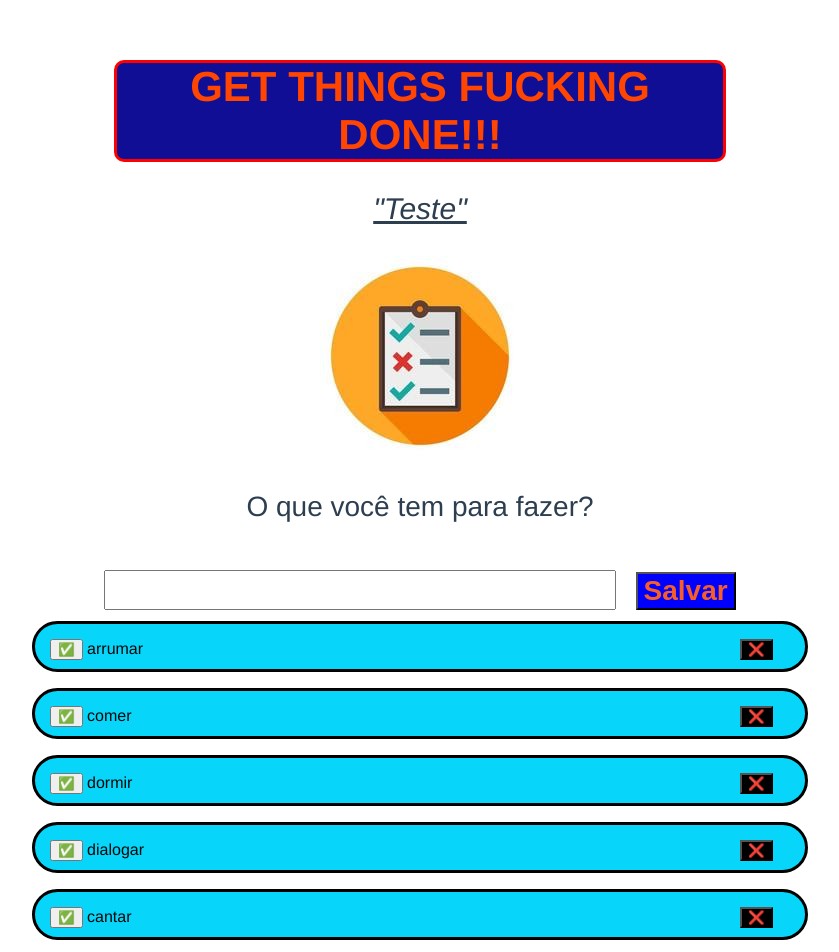
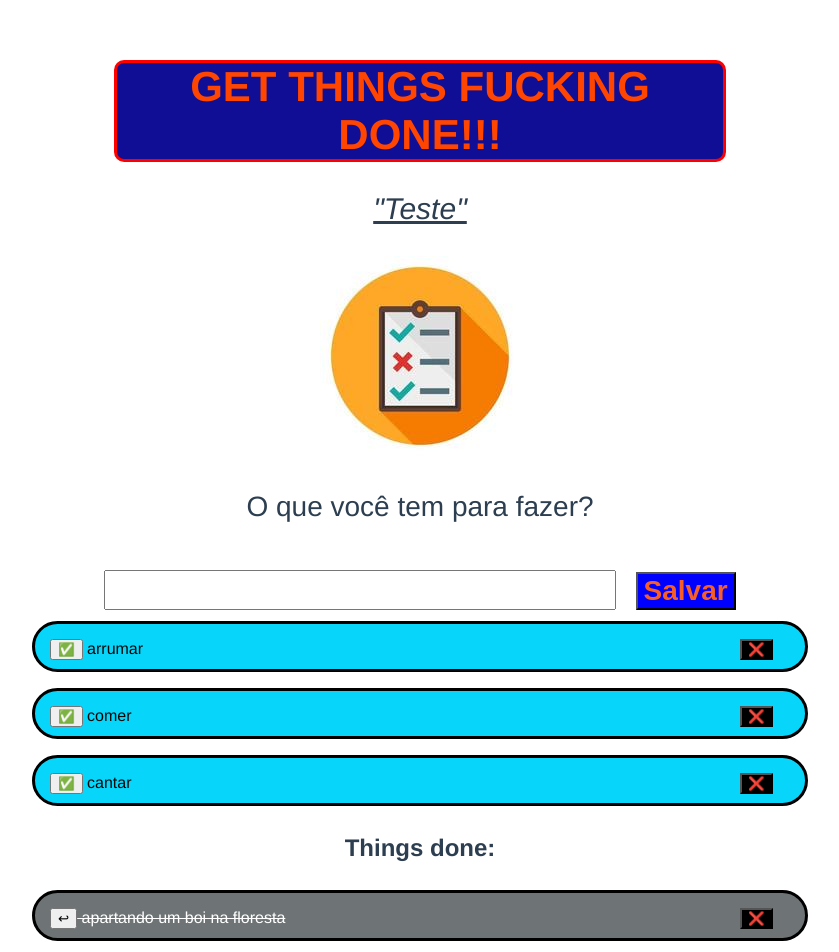
Before and after one commit to YuriShalk/provaLucas, a Vue app: page / in a window 1280 px wide. Shown: the top 952 px of the page, without its empty margins (220-1059 px from the left). Built offline with nearby package versions, Linux system fonts and the light colour scheme.

Commit message:
return button

```diff
--- a/src/components/ListaTarefas.vue
+++ b/src/components/ListaTarefas.vue
@@ -33,6 +33,7 @@
     >
 
     <button id="delete-button" @click="removeTarefaCompletada(j)">&#10060;</button>
+    <button id="return-button" @click="retornaTarefaCompletada(j)">&#8617;</button>
     {{ tarefaCompleta.nomeDaTarefa }}
 
     </div>
@@ -46,17 +47,13 @@ export default {
             listaTarefas: [
                 {nomeDaTarefa: 'arrumar'},
                 {nomeDaTarefa: 'comer'},
-                {nomeDaTarefa: 'dormir'},
-                {nomeDaTarefa: 'dialogar'},
                 {nomeDaTarefa: 'cantar'},
             ],
 
 
             listaTarefasCompletadas: [
-                {nomeDaTarefa: 'x'},
-                {nomeDaTarefa: 'c'},
+                {nomeDaTarefa: 'apartando um boi na floresta'},
             ],
-
 
         }
     },
@@ -74,23 +71,33 @@ export default {
             this.nomeDaTarefa= ''
         },
 
-        removeTarefa(index){
-            this.listaTarefas.splice(index, 1);
+        removeTarefa(i){
+            this.listaTarefas.splice(i, 1);
 
-        },
-
-        removeTarefaCompletada(index){
-            this.listaTarefasCompletadas.splice(index, 1);
         },
 
         concluiTarefa(i){
 
             this.listaTarefasCompletadas.push({
-                nomeDaTarefa: this.listaTarefas[i].nomeDaTarefa
+                nomeDaTarefa:' ' + this.listaTarefas[i].nomeDaTarefa
             });
 
             this.removeTarefa(i)
         },
+
+        retornaTarefaCompletada(i){
+            console.log(this.listaTarefasCompletadas[i].nomeDaTarefa)
+
+            this.listaTarefas.push({
+                nomeDaTarefa:' ' + this.listaTarefasCompletadas[i].nomeDaTarefa
+            });
+
+            this.removeTarefaCompletada(i)
+        },
+
+        removeTarefaCompletada(i){
+            this.listaTarefasCompletadas.splice(i, 1);
+        }
 
     },
 }
```
